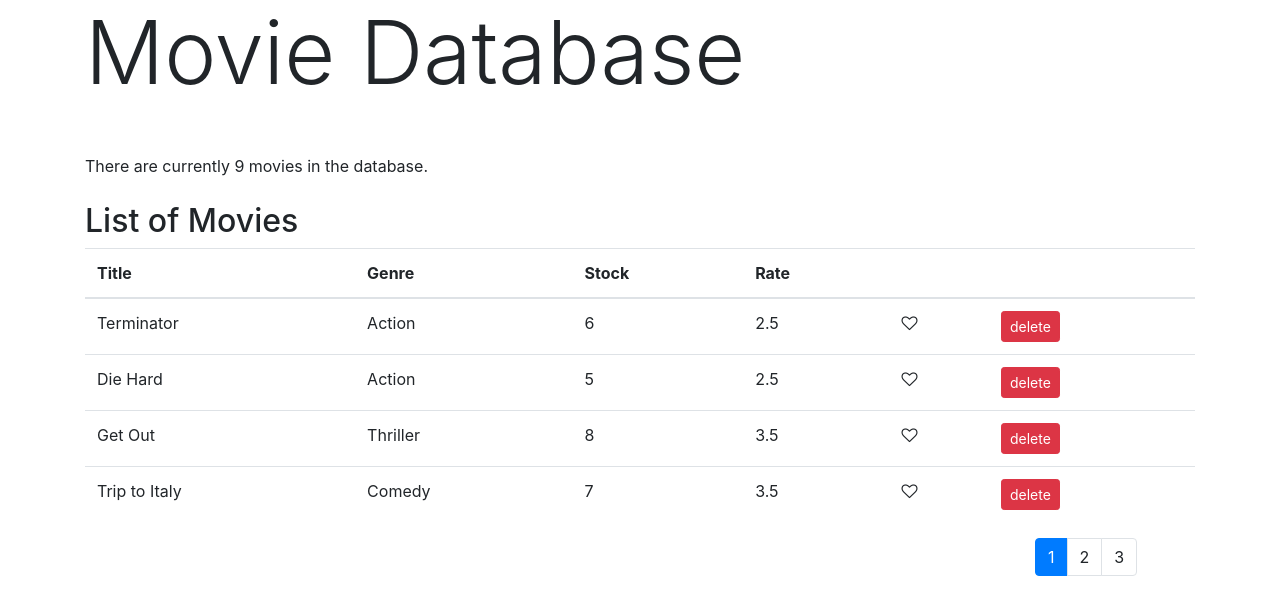
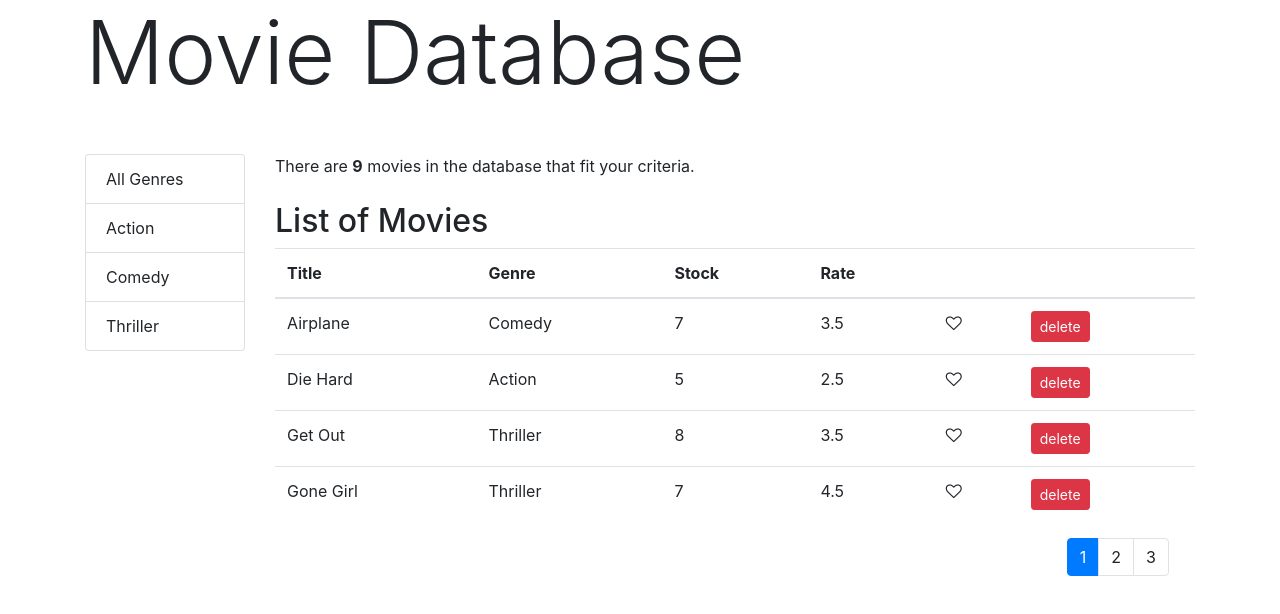
Before and after one commit to darkphotonKN/react-movie-rental-webapp, a React (Create React App) app: page / in a window 1280 px wide. Shown: the top 614 px of the page. Built offline with nearby package versions, Linux system fonts and the light colour scheme.

Commit message:
Added genre filtering and column sorting.

```diff
--- a/src/components/like.jsx
+++ b/src/components/like.jsx
@@ -5,13 +5,9 @@ class Like extends Component {
 
     render() {
         return (
-
             <React.Fragment>
-
                 { this.props.liked === true ? <i onClick={() => this.props.onToggleLike(this.props.movie)} className="fa fa-heart" aria-hidden="true"></i> : <i onClick={() => this.props.onToggleLike(this.props.movie)} className="fa fa-heart-o" aria-hidden="true"></i>}
-
             </React.Fragment>
-
         );
     }
 }
--- /dev/null
+++ b/src/components/listGroup.jsx
@@ -0,0 +1,25 @@
+import React from 'react';
+
+
+const listGroup = (props) => {
+
+    const { items, textProperty, valueProperty, selectedItem, onItemSelect } = props;
+
+    return (
+        <ul className="list-group">
+            { items.map(item => <li
+                                    onClick={() => onItemSelect(item)}
+                                    key={item[valueProperty]}
+                                    className={ item === selectedItem ? 'list-group-item active' : 'list-group-item' }>
+                                    {item[textProperty]}
+                                </li>) }
+        </ul>
+    );
+}
+
+listGroup.defaultProps = {
+    textProperty: "name",
+    valueProperty: "_id"
+}
+
+export default listGroup;
--- a/src/components/movies.jsx
+++ b/src/components/movies.jsx
@@ -1,15 +1,35 @@
 
 import React, { Component } from 'react';
 import { getMovies } from '../Starter Code/services/fakeMovieService';
-import Like from './like';
 import Pagination from './pagination';
 import { paginate } from './utils/paginate';
+import ListGroup from './listGroup';
+import { getGenres } from '../Starter Code/services/fakeGenreService';
+import MoviesTable from './moviesTable';
+import _ from 'lodash';
 
 class Movies extends Component {
     state = {
-        movies: getMovies(), // retains the current state of the array of movie objects
+        movies: [],  // initialize them because of time it takes to get data from servers
+        genres: [],
         currentPage: 1, // keeping track of which page is currently showing
-        pageSize: 4 // no. of movies allowed per page
+        pageSize: 4, // no. of movies allowed per page
+        sortColumn: { path: 'title', order: 'asc' }
+
+    }
+
+    // life cycle hook - called when instance of this component is rendered in DOM
+    componentDidMount() {
+        // getting all genres and installing an "All Genre" object before the rest of the array
+        const getAllGenres = [{_id: "", name: "All Genres"}, ...getGenres()];
+
+        this.setState(
+            {
+                // retains the current state of the array of movie objects
+                movies: getMovies(), // acting as getting data from back-end service
+                genres: getAllGenres
+            }
+        );
     }
 
     // load available movies and their stats
@@ -47,14 +67,25 @@ class Movies extends Component {
 
     // handling pagination
     handlePageChange = page => {
-        this.setState({ currentPage: page });
-    }
+        this.setState({ currentPage: page, });
+    };
 
 
-    test() {
-        const items = [5, 3, 2, 12, 4, 2, 1, 3, 4, 1, 12];
-        const test = paginate(items, 3, 3);
-        console.log(test.forEach(item => console.log(item)));
+    // handling genre selection
+    handleGenreSelect = genreItem => {
+
+        this.setState({ selectedGenre: genreItem, currentPage: 1 }); // remember even though it only adds a selected genre
+        // and not changing anything else, setState() will rerender everything
+        // including the listGroup which will have an updated look
+        // currentPage: 1 resets currentPage to 1 when swapping between genres
+
+    };
+
+    // handle sorting tables
+    handleSort = sortColumn => {
+
+        this.setState({ sortColumn });
+
     }
 
 
@@ -62,12 +93,16 @@ class Movies extends Component {
     render() {
         /* check state how many movies there and display else display out of stock with no table */
         const { length: count } = this.state.movies; // object destructuring , getting the length property of this.state.movies and renaming it to "count"
-        const { currentPage, pageSize, movies: allMovies } = this.state;
+        const { currentPage, pageSize, selectedGenre, sortColumn, movies: allMovies } = this.state;
+
+        // use currently selectedGenre filter to .filter array of movies to ones that match genres
+        // only filter if selectedGenre is truthy else just return allMovies array
+        const filteredMovies = selectedGenre && selectedGenre._id ? allMovies.filter(m => m.genre.name === selectedGenre.name) : allMovies;
+
+        const sortedMovies = _.orderBy(filteredMovies, [sortColumn.path], [sortColumn.order]);
 
         // limit movies list to only current page of movies. "paginate" fn is imported
-        const movies = paginate(allMovies, currentPage, pageSize);
-        console.log(movies);
-        this.test();
+        const movies = paginate(sortedMovies, currentPage, pageSize);
 
         if (count === 0) {
             return <p>Sorry we are currently out of stock!</p>;
@@ -76,42 +111,31 @@ class Movies extends Component {
 
             return (
 
-                <React.Fragment>
+                <div className="row">
+                    <div className="col-2">
+                        <ListGroup
+                            items={this.state.genres}
+                            selectedItem={this.state.selectedGenre}
+                            // simiplied the interface of this ListGroup by making these default props
+                            // check bottom of listGroup.jsx
+                            // textProperty="name" // pre hard pass the property so that array can access it directly
+                            // valueProperty="_id" // without ".name" and can use array[textProperty]
+                            onItemSelect={this.handleGenreSelect}
+                        />
+                    </div>
+                    <div className="col">
                                             {/* remember "count" is length of movies array state property that we destructured */}
-                    <p className="mb-4">There are currently { count } movies in the database.</p>
+                        <p className="mb-4">There are <span style={{ fontWeight: 'bold' }}>{ filteredMovies.length }</span> movies in the database that fit your criteria.</p>
                         <h2>List of Movies</h2>
-                    <table className="table">
-                        <thead>
-                            <tr>
-                                <th>Title</th>
-                                <th>Genre</th>
-                                <th>Stock</th>
-                                <th>Rate</th>
-                                <th></th>
-                                <th></th>{/* to lengthen table match delete btn area*/}
-                            </tr>
-                        </thead>
-                        <tbody>
-                            { // () puts everything in one line so no 'return' statement'
-                                movies.map(movie => (
-                                        <tr key={movie._id}>
-
-                                            <td>{movie.title}</td>
-                                            <td>{movie.genre.name}</td>
-                                            <td>{movie.numberInStock}</td>
-                                            <td>{movie.dailyRentalRate}</td>
-                                            <td><Like onToggleLike={this.handleToggleLike} movie={movie} liked={movie.liked}/></td>
-                                            <td><button onClick={() => this.handleDelete(movie._id)} className="btn btn-danger btn-sm">delete</button></td>
-
-                                        </tr>
-                                    )
-                                )
-                            }
-
-                        </tbody>
-                    </table>
+                        <MoviesTable
+                            movies={movies}
+                            sortColumn={sortColumn}
+                            onDelete={this.handleDelete}
+                            onLike={this.handleToggleLike}
+                            onSort={this.handleSort}
+                        />
                         <Pagination
-                        itemsCount={count}
+                            itemsCount={filteredMovies.length}
                             pageSize={pageSize}
                             currentPage={currentPage}
                             onPageChange={this.handlePageChange}
@@ -119,8 +143,9 @@ class Movies extends Component {
                                                             const { length: count } = this.state.movies */ }
 
 
+                    </div>
 
-                </React.Fragment>
+                </div>
 
             );
         }
--- /dev/null
+++ b/src/components/moviesTable.jsx
@@ -0,0 +1,47 @@
+import React, { Component } from 'react';
+import Like from './like'; // for liking / unliking movies
+import TableHeader from './tableHeader';
+import TableBody from './tableBody';
+
+
+class MoviesTable extends Component {
+
+    columns = [
+        { path: 'title', label: 'Title'},
+        { path: 'genre.name', label: 'Genre'},
+        { path: 'numberInStock', label: 'Stock'},
+        { path: 'dailyRentalRate', label: 'Rate'},
+        // for like column, content is a fn that returns a jsx expression Like component that takes a movie as an arg
+        { key: 'like', content: movie => <Like onToggleLike={this.props.onLike} movie={movie} liked={movie.liked}/>},
+        // same delete column
+        { key: 'delete', content: movie => <button onClick={() => this.props.onDelete(movie._id)} className="btn btn-danger btn-sm">delete</button>}
+    ]
+
+
+
+
+    render() {
+        // destructuring our props
+        const { movies, onSort, sortColumn } = this.props;
+
+        return (
+            <table className="table">
+                <TableHeader
+                    columns={this.columns}
+                    onSort={onSort}
+                    sortColumn={sortColumn}
+                />
+
+                <TableBody
+                    columns={this.columns}
+                    data={movies}
+                >
+                </TableBody>
+            </table>
+        );
+    }
+}
+
+
+
+export default MoviesTable;
--- /dev/null
+++ b/src/components/tableBody.jsx
@@ -0,0 +1,22 @@
+import React, { Component } from 'react';
+import _ from 'lodash';
+
+class TableBody extends Component {
+
+    render() {
+        const { data, columns } = this.props;
+
+        return (
+            <tbody>
+            {data.map(item => <tr key={item._id}>{/* using lodash to get property value by supplying the object and a path
+                                                e.g. object is { title: "Nba 2k16", genre: sports}, path is "title"
+                                                    This circumvents paths nested like "genre.name" which you cannot use object[] to find
+                                                    */}
+                    {columns.map(c => !c.key ? <td key={c.path}>{_.get(item, c.path)}</td> : <td key={c.key}>{c.content(item)}</td>)}
+                </tr>)}
+            </tbody>
+        );
+    }
+}
+
+export default TableBody;
--- /dev/null
+++ b/src/components/tableHeader.jsx
@@ -0,0 +1,55 @@
+import React, { Component } from 'react';
+
+class TableHeader extends Component {
+
+    // generate header elements of table depending on the columns array
+
+    /* props needed
+
+    columns: array
+    sortColumn: object
+    onSort: function
+    */
+   raiseSort = path => {
+        const newSortColumn = { ...this.props.sortColumn };
+        console.log(this.props.sortColumn);
+        // flip order if path already estabilished as current sorted title
+        if(newSortColumn.path === path) {
+            newSortColumn.order = newSortColumn.order === 'asc' ? 'desc' : 'asc';
+
+        // no path set yet so estabilish a path
+        } else {
+            newSortColumn.path = path;
+            newSortColumn.order = 'asc';
+        }
+
+        // pass the updated sorted list via calling the parent function that was passed as a
+        // prop to this MoviesTable class. The state will then be set at a single source of truth
+        // there at the parent class
+        this.props.onSort(newSortColumn);
+    }
+
+
+    render() {
+
+
+        return (
+            <thead>
+            <tr>
+                { this.props.columns.map(c =>
+                    <th key={ c.path || c.key } onClick={() => this.raiseSort(c.path)}>{c.label}</th>
+                ) }
+                {/* <th onClick={() => this.raiseSort('title')}>Title</th>
+                <th onClick={() => this.raiseSort('genre.name')}>Genre</th>
+                <th onClick={() => this.raiseSort('numberInStock')}>Stock</th>
+                <th onClick={() => this.raiseSort('dailyRentalRate')}>Rate</th>
+                <th></th>
+                <th></th>to lengthen table match delete btn area */}
+            </tr>
+        </thead>
+        );
+    }
+}
+
+
+export default TableHeader;
```
Also changed, not shown: src/components/pagination.jsx (+8 -0 lines). Lines whose indentation alone changed are shown as unchanged.
